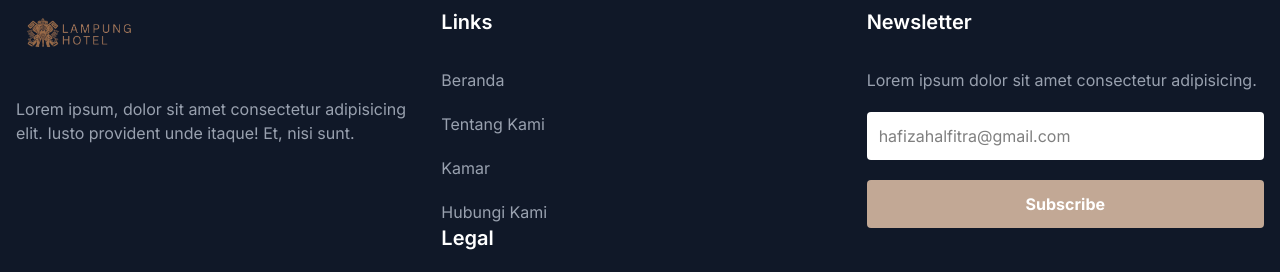
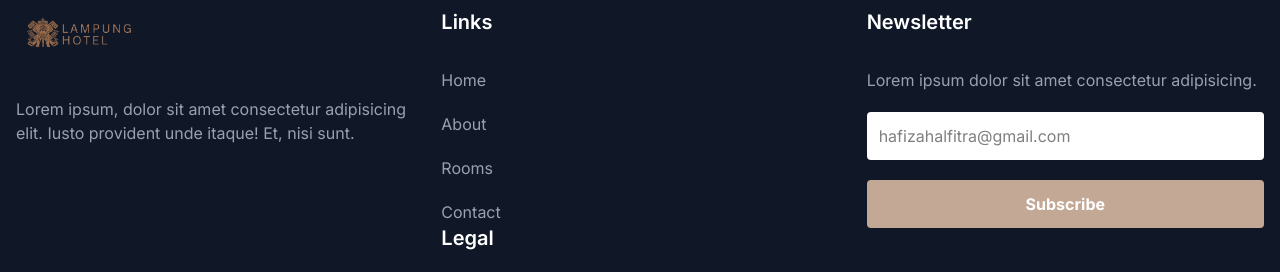
Before and after one commit to hafizahalfitra/booking-hotel, a Next.js app in the folder WEB/: page /login in a window 1280 px wide. Shown: the part 856-1128 px from the top of the page. Built offline with nearby package versions, Linux system fonts and the light colour scheme; no server answers.

Commit message:
memperbarui footer

```diff
--- a/WEB/app/login/page.tsx
+++ b/WEB/app/login/page.tsx
@@ -13,7 +13,7 @@ export default function LoginPage() {
   const router = useRouter();
   const setUser = useAuth((s) => s.setUser);
 
-  const clientId = process.env.NEXT_PUBLIC_GOOGLE_CLIENT_ID!;
+  const clientId = "851902169190-vd8i870hoibk6lduioq42uavjd3esfpu.apps.googleusercontent.com";
   // pastikan ini ada di .env.local:
   // NEXT_PUBLIC_GOOGLE_CLIENT_ID=...
 
--- a/WEB/components/footer.tsx
+++ b/WEB/components/footer.tsx
@@ -21,16 +21,16 @@ const Footer = () => {
                                 <h4 className="mb-8 text-xl font-semibold text-white">Links</h4>
                                 <ul className="list-item space-y-5 text-gray-400">
                                     <li>
-                                        <Link href="/">Beranda</Link>
+                                        <Link href="/">Home</Link>
                                     </li>
                                     <li>
-                                        <Link href="/about">Tentang Kami</Link>
+                                        <Link href="/about">About</Link>
                                     </li>
                                     <li>
-                                        <Link href="/room">Kamar</Link>
+                                        <Link href="/room">Rooms</Link>
                                     </li>
                                     <li>
-                                        <Link href="/contact">Hubungi Kami</Link>
+                                        <Link href="/contact">Contact</Link>
                                     </li>
                                 </ul>
                             </div>
```
